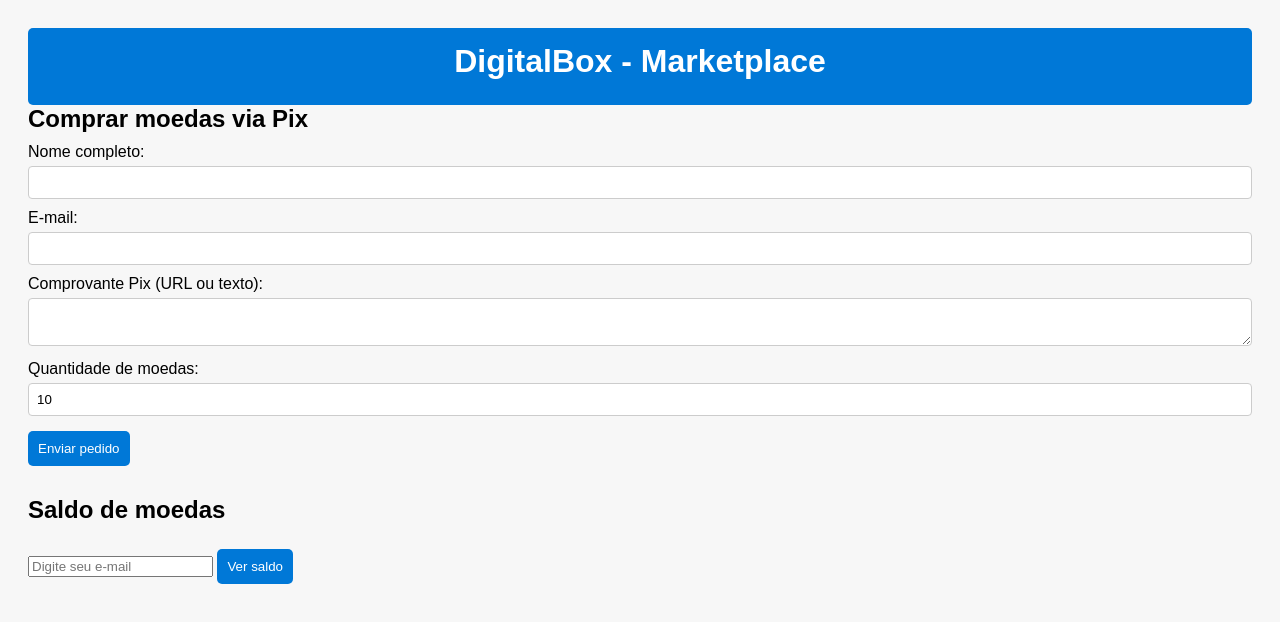
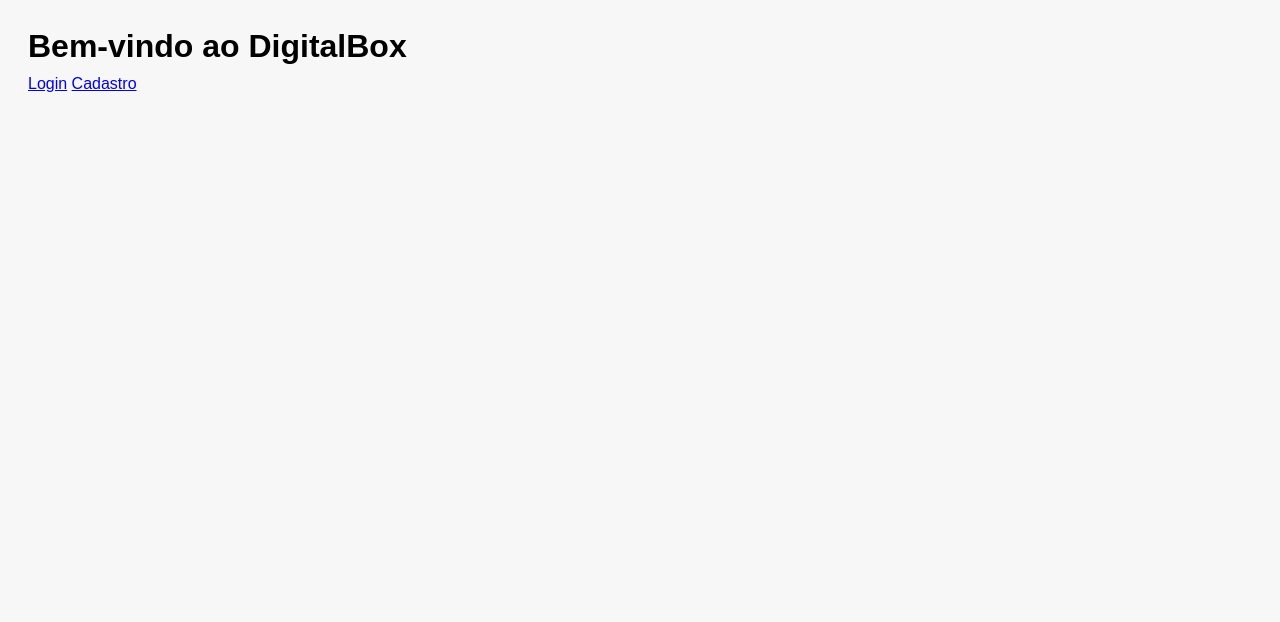
Before and after one commit to Henriquesoares192/DigitalBox.com., a website: page index.html in a window 1280 px wide. Drawn offline with Linux system fonts and the light colour scheme.

Commit message:
Update index.html

```diff
--- a/index.html
+++ b/index.html
@@ -3,45 +3,16 @@
 <head>
   <meta charset="UTF-8" />
   <meta name="viewport" content="width=device-width, initial-scale=1" />
-  <title>DigitalBox - Marketplace</title>
+  <title>DigitalBox - Início</title>
   <link rel="stylesheet" href="style.css" />
 </head>
 <body>
-
-<header>
-  <h1>DigitalBox - Marketplace</h1>
-</header>
-
-<main>
-  <section id="moedas-section">
-    <h2>Comprar moedas via Pix</h2>
-    <form id="form-pedido">
-      <label for="nome">Nome completo:</label>
-      <input type="text" id="nome" required />
-
-      <label for="email">E-mail:</label>
-      <input type="email" id="email" required />
-
-      <label for="comprovante">Comprovante Pix (URL ou texto):</label>
-      <textarea id="comprovante"></textarea>
-
-      <label for="quantidade">Quantidade de moedas:</label>
-      <input type="number" id="quantidade" min="1" value="10" required />
-
-      <button type="submit">Enviar pedido</button>
-    </form>
-    <div id="msg-pedido"></div>
-  </section>
-
-  <section id="saldo-section" style="margin-top: 30px;">
-    <h2>Saldo de moedas</h2>
-    <input type="email" id="email-saldo" placeholder="Digite seu e-mail" />
-    <button id="btn-ver-saldo">Ver saldo</button>
-    <p id="saldo"></p>
-  </section>
-</main>
-
-<script src="script.js"></script>
-
+  <main>
+    <h1>Bem-vindo ao DigitalBox</h1>
+    <div class="buttons">
+      <a href="login.html" class="btn">Login</a>
+      <a href="register.html" class="btn">Cadastro</a>
+    </div>
+  </main>
 </body>
 </html>
```
